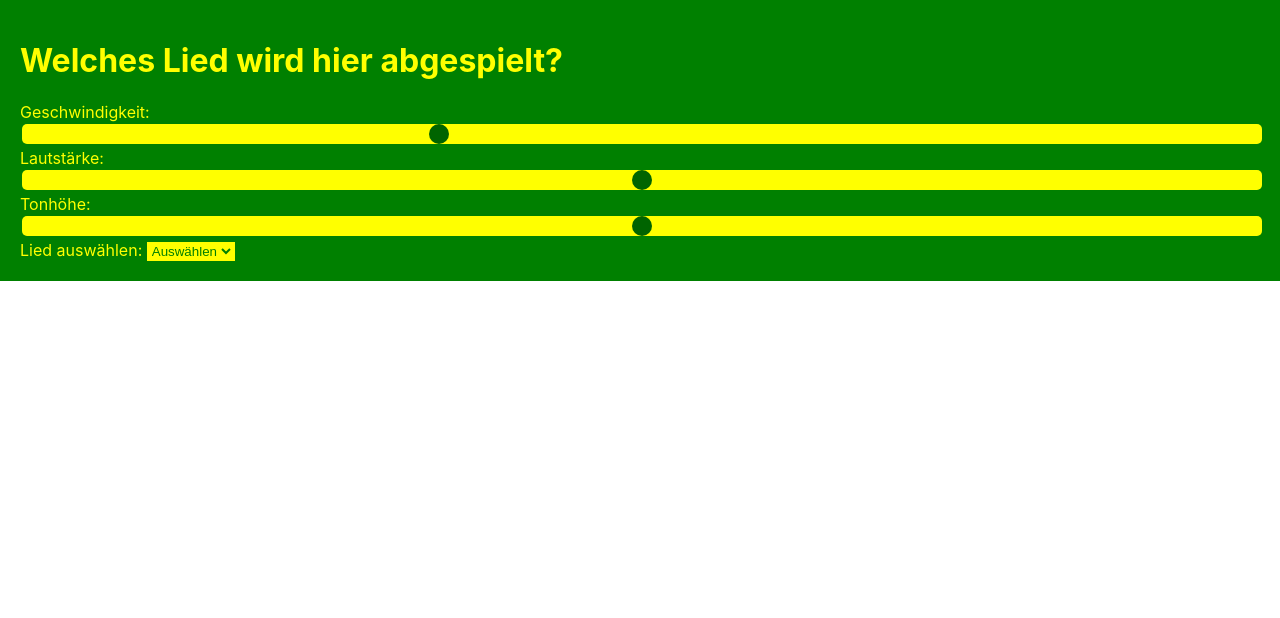
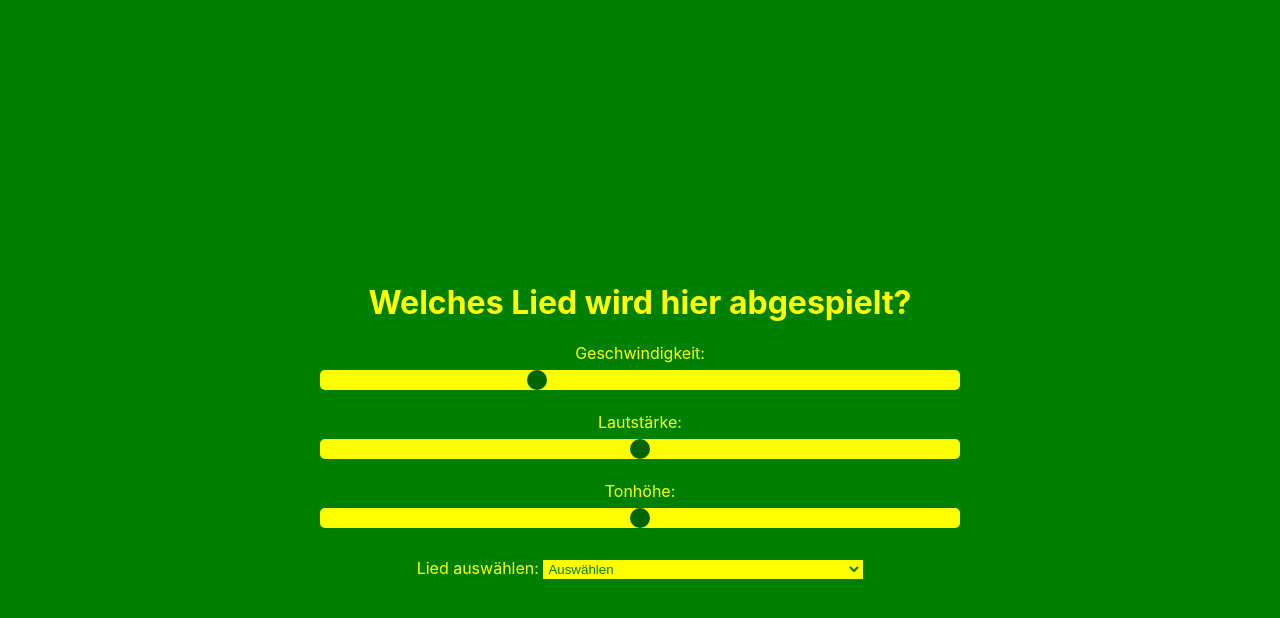
Before and after one commit to huiiiiii/SongPlayer, a React (Create React App) app in the folder song-player/: page / in a window 1280 px wide. Shown: the top 618 px of the page. Built offline with nearby package versions, Linux system fonts and the light colour scheme.

Commit message:
align items to center

```diff
--- a/song-player/src/App.css
+++ b/song-player/src/App.css
@@ -2,36 +2,48 @@
   background-color: green;
   padding: 20px;
   color: yellow;
+  display: flex;
+  flex-direction: column;
+  justify-content: center; /* Zentrierung vertikal */
+  align-items: center; /* Zentrierung horizontal */
+  height: 100vh; /* 100% der Bildschirmhöhe */
+}
+
+.inputFieldWrapper {
+  display: flex;
+  flex-direction: column;
+  align-items: center;
+  margin-bottom: 20px; /* Abstand zwischen den Eingabefeldern */
+}
+
+.inputFieldLabel {
+  margin-bottom: 5px; /* Abstand zwischen Label und Slider */
+}
+
+.inputField {
+  -webkit-appearance: none;
+  appearance: none;
+  background-color: yellow;
+  width: 50vw; /* Halbe Bildschirmbreite */
+  height: 20px;
+  border-radius: 5px;
+  outline: none;
+}
+
+.inputField::-webkit-slider-thumb {
+  -webkit-appearance: none;
+  appearance: none;
+  width: 20px;
+  height: 20px;
+  background-color: darkgreen;
+  border-radius: 50%;
+  cursor: pointer;
 }
 
 .selectField {
   background-color: yellow;
   color: green;
   border-color: yellow;
+  width: 25vw; /* Ein Viertel der Bildschirmbreite */
+  margin-top: 10px; /* Abstand über dem Dropdown-Menü */
 }
-
-.container {
-  background-color: green;
-  padding: 20px;
-  color: yellow;
-}
-
-.inputField {
-  -webkit-appearance: none; /* Remove default styles */
-  appearance: none;
-  background-color: yellow;
-  width: 100%; /* Full width */
-  height: 20px; /* Slider height */
-  border-radius: 5px; /* Slider handle border radius */
-  outline: none; /* Remove outline */
-}
-
-.inputField::-webkit-slider-thumb {
-  -webkit-appearance: none; /* Remove default thumb appearance */
-  appearance: none;
-  width: 20px; /* Thumb width */
-  height: 20px; /* Thumb height */
-  background-color: darkgreen; /* Thumb color */
-  border-radius: 50%; /* Round thumb */
-  cursor: pointer; /* Cursor on hover */
-}
--- a/song-player/src/App.js
+++ b/song-player/src/App.js
@@ -83,8 +83,8 @@ function App() {
   return (
       <div className="container">
         <h1>Welches Lied wird hier abgespielt?</h1>
-        <div>
-          <label htmlFor="speedSlider">Geschwindigkeit: </label>
+        <div className="inputFieldWrapper">
+          <label htmlFor="speedSlider" className="inputFieldLabel">Geschwindigkeit:</label>
           <input
               id="speedSlider"
               className="inputField"
@@ -96,8 +96,8 @@ function App() {
               onChange={handleSpeedChange}
           />
         </div>
-        <div>
-          <label htmlFor="volumeSlider">Lautstärke: </label>
+        <div className="inputFieldWrapper">
+          <label htmlFor="volumeSlider" className="inputFieldLabel">Lautstärke:</label>
           <input
               id="volumeSlider"
               className="inputField"
@@ -109,8 +109,8 @@ function App() {
               onChange={handleVolumeChange}
           />
         </div>
-        <div>
-          <label htmlFor="pitchSlider">Tonhöhe: </label>
+        <div className="inputFieldWrapper">
+          <label htmlFor="pitchSlider" className="inputFieldLabel">Tonhöhe:</label>
           <input
               id="pitchSlider"
               className="inputField"
```
